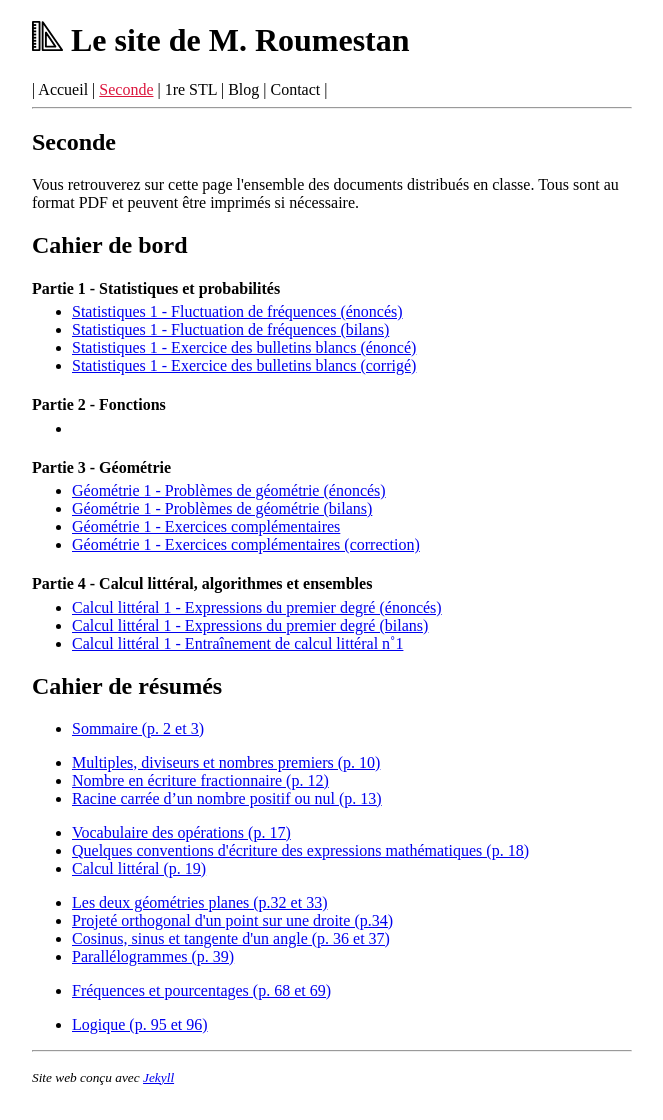
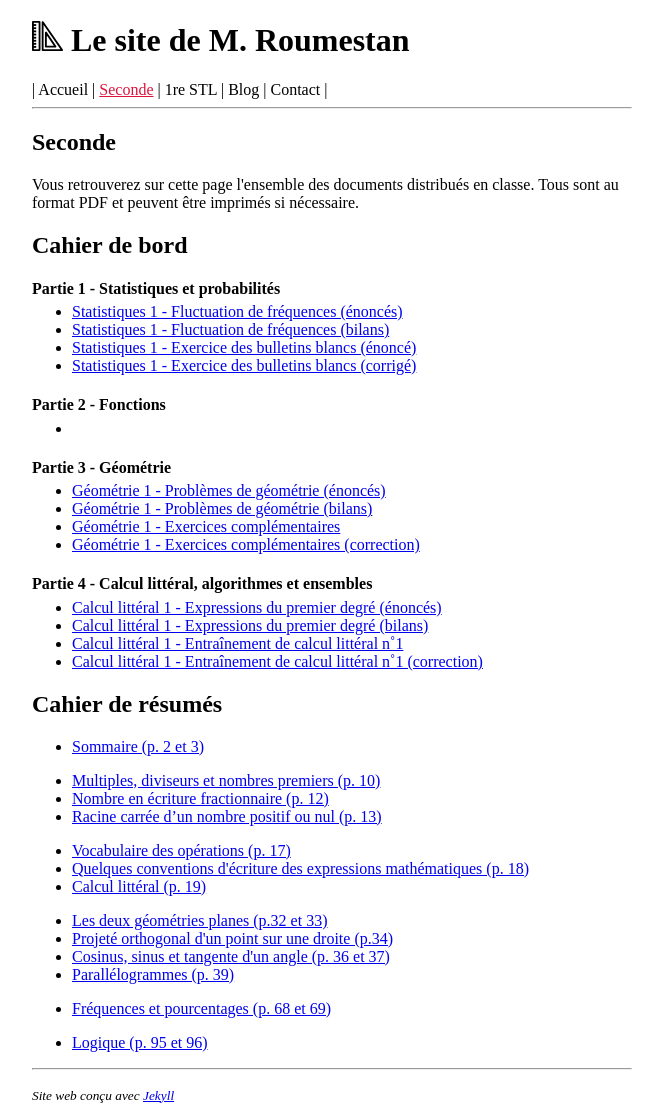
Before and after one commit to roumesta/roumestan.github.io, a Jekyll site: the page built from seconde.html, in a window 1280 px wide. Shown: the whole page, without its empty margins (308-971 px from the left). Built offline with Jekyll 4.4.1, drawn with Linux system fonts in a browser that asks for light colours.

Commit message:
Correction entrainement calcul litteral

```diff
--- a/_data/documents_seconde.yml
+++ b/_data/documents_seconde.yml
@@ -36,3 +36,5 @@
   link: CL1_bilans.pdf
 - name: Calcul littéral 1 - Entraînement de calcul littéral n˚1
   link: CL1_entrainement_calcul_litteral.pdf
+- name: Calcul littéral 1 - Entraînement de calcul littéral n˚1 (correction)
+  link: CL1_entrainement_calcul_litteral_correction.pdf
```
Also changed, not shown: 2 other files.
